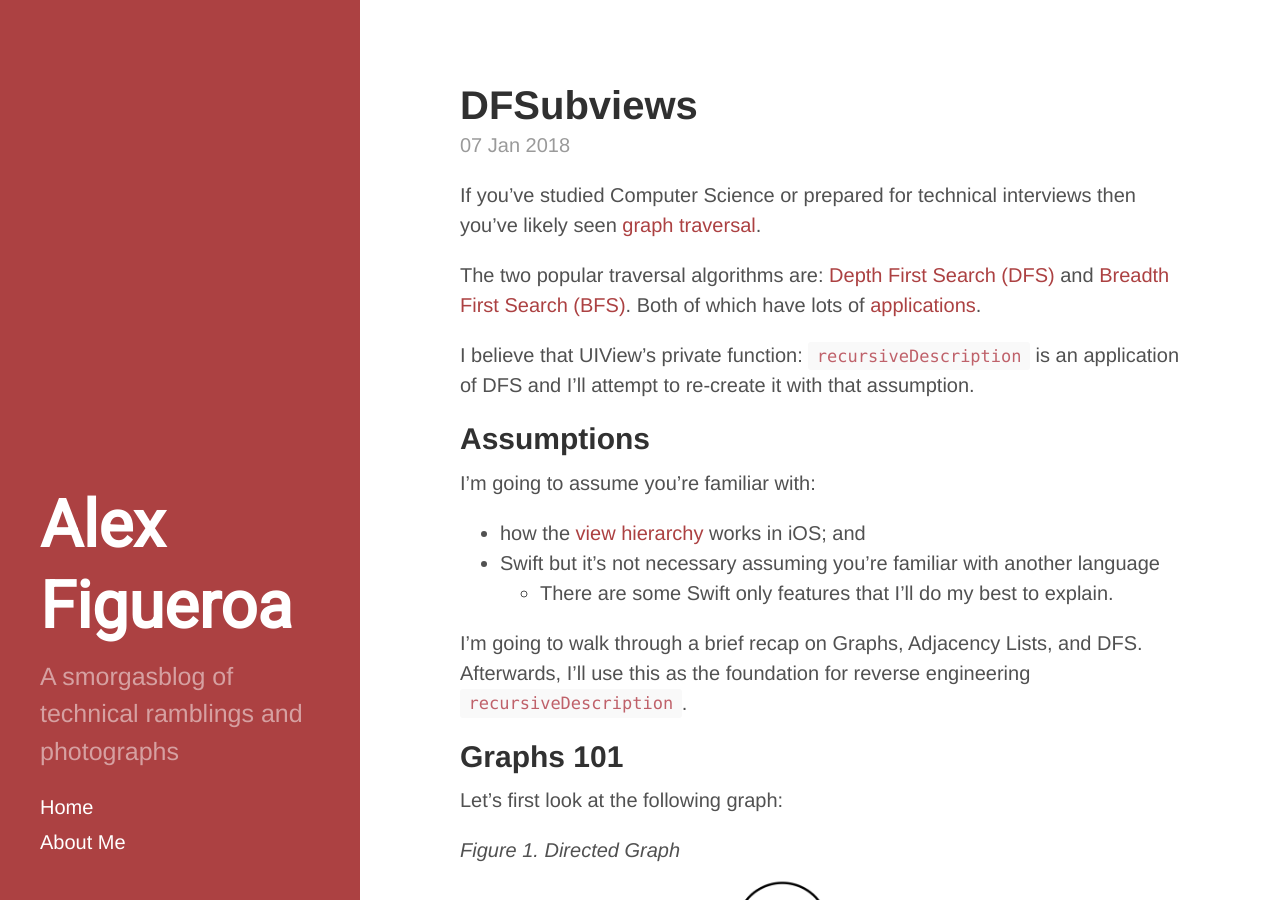
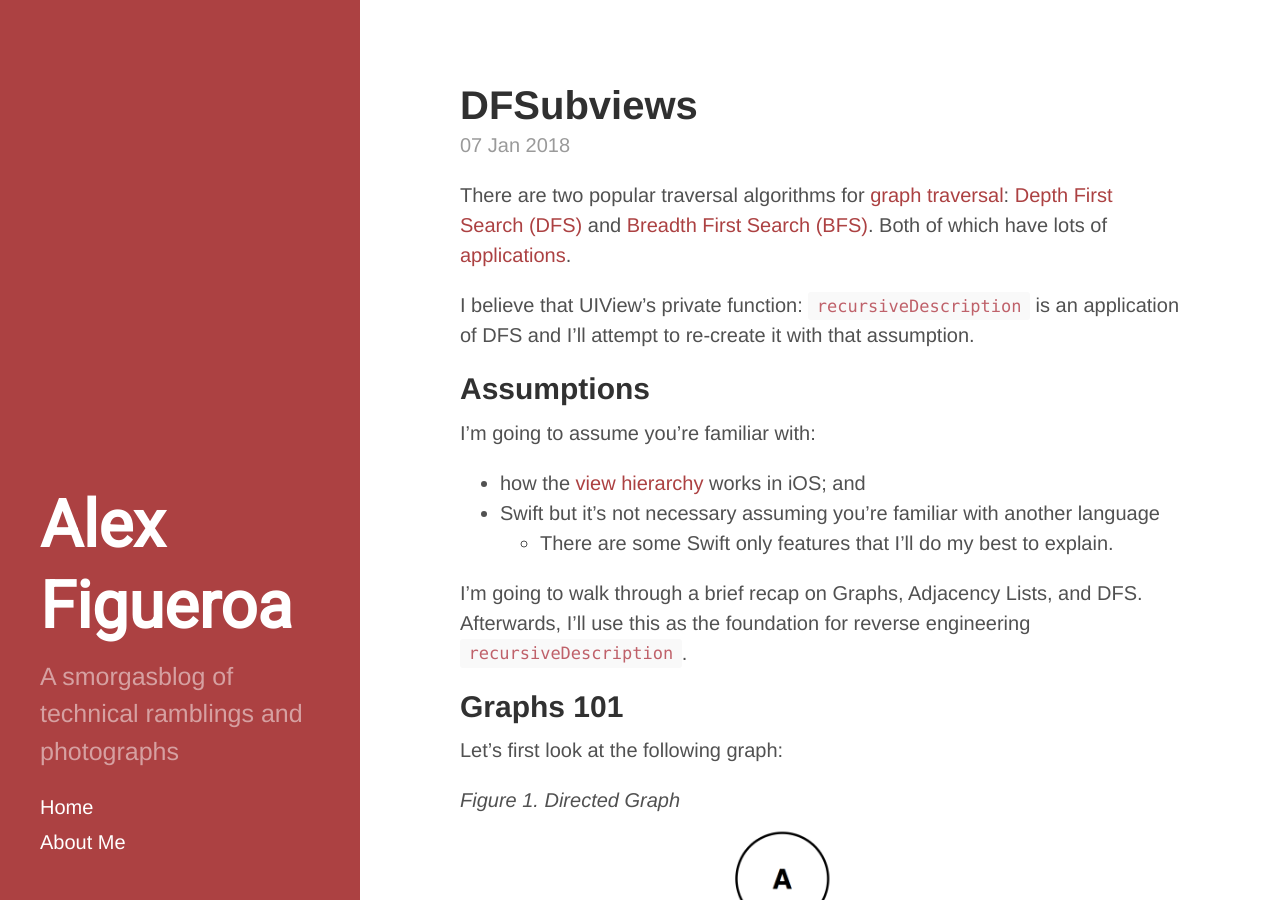
Before and after one commit to ajfigueroa/ajfigueroa.github.io, a Jekyll site: the page built from _posts/2018-01-07-DFSubviews.md, in a window 1280 px wide and 900 px high. Built offline with Jekyll 4.4.1, drawn with Linux system fonts in a browser that asks for light colours.

Commit message:
[DFSubviews] Clean up introduction

```diff
--- a/_posts/2018-01-07-DFSubviews.md
+++ b/_posts/2018-01-07-DFSubviews.md
@@ -3,9 +3,7 @@ layout: post
 title: DFSubviews
 ---
 
-If you've studied Computer Science or prepared for technical interviews then you've likely seen [graph traversal](https://en.wikipedia.org/wiki/Graph_traversal).
-
-The two popular traversal algorithms are: [Depth First Search (DFS)](https://en.wikipedia.org/wiki/Depth-first_search) and [Breadth First Search (BFS)](https://en.wikipedia.org/wiki/Breadth-first_search). Both of which have lots of [applications](https://en.wikipedia.org/wiki/Graph_traversal#Applications).
+There are two popular traversal algorithms for [graph traversal](https://en.wikipedia.org/wiki/Graph_traversal): [Depth First Search (DFS)](https://en.wikipedia.org/wiki/Depth-first_search) and [Breadth First Search (BFS)](https://en.wikipedia.org/wiki/Breadth-first_search). Both of which have lots of [applications](https://en.wikipedia.org/wiki/Graph_traversal#Applications).
 
 I believe that UIView's private function: `recursiveDescription` is an application of DFS and I'll attempt to re-create it with that assumption.
 
```
